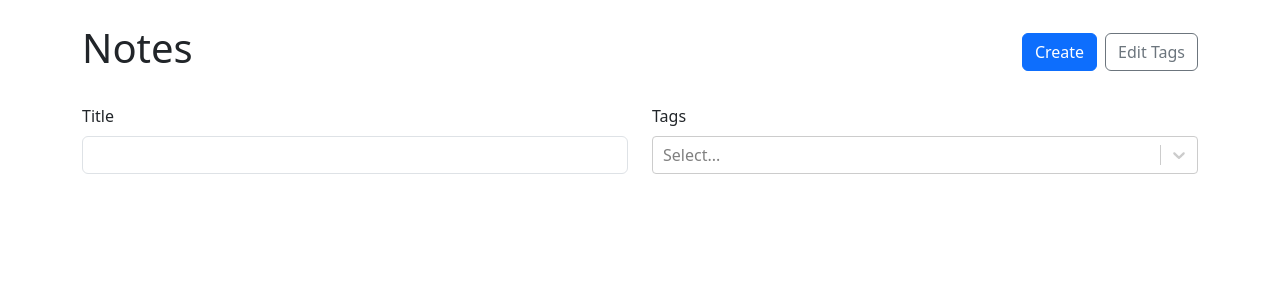
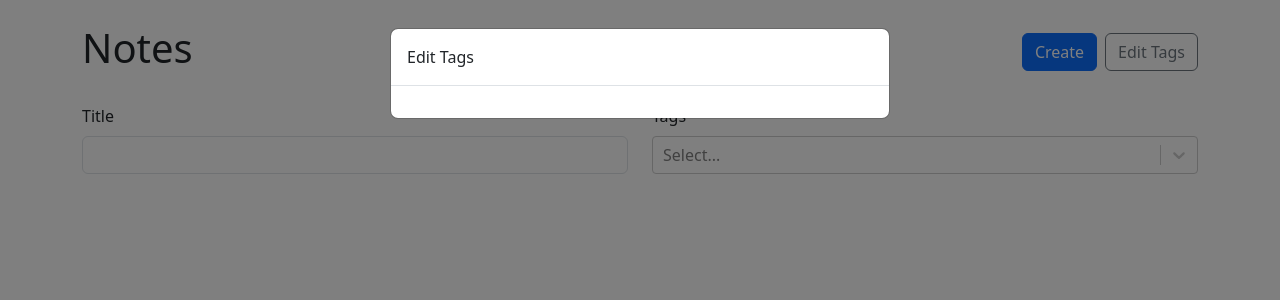
Before and after one commit to noomdalv/react_ts_adv_notes, a React (Vite) app: page / in a window 1280 px wide. Both pictures are taken after a click on the button "Edit Tags". Shown: the top 300 px of the page. Built offline with nearby package versions, Linux system fonts and the light colour scheme.

Commit message:
Refactor NoteList component to include Edit Tags functionality

```diff
--- a/src/App.tsx
+++ b/src/App.tsx
@@ -72,8 +72,27 @@
     });
   };
 
+  const onDeleteNote = (id: string) => {
+    setNotes((prevNotes) => prevNotes.filter((note) => note.id !== id));
+  };
+
   const addTag = (tag: Tag) => {
     setTags((prevTags) => [...prevTags, tag]);
+  };
+
+  const updateTag = (tag: Tag) => {
+    setTags((prevTags) => {
+      return prevTags.map((t) => {
+        if (t.id === tag.id) {
+          return tag;
+        }
+        return t;
+      });
+    });
+  };
+
+  const deleteTag = (id: string) => {
+    setTags((prevTags) => prevTags.filter((tag) => tag.id !== id));
   };
 
   return (
@@ -81,7 +100,14 @@
       <Routes>
         <Route
           path="/"
-          element={<NoteList availableTags={tags} notes={notesWithTags} />}
+          element={
+            <NoteList
+              availableTags={tags}
+              notes={notesWithTags}
+              onUpdateTag={updateTag}
+              onDeleteTag={deleteTag}
+            />
+          }
         />
         <Route
           path="/new"
@@ -94,7 +120,7 @@
           }
         />
         <Route path="/:id" element={<NoteLayout notes={notesWithTags} />}>
-          <Route index element={<Note />} />
+          <Route index element={<Note onDelete={onDeleteNote} />} />
           <Route
             path="edit"
             element={
--- a/src/Note.tsx
+++ b/src/Note.tsx
@@ -2,9 +2,15 @@
 import { useNote } from "./NoteLayout";
 import { Link } from "react-router-dom";
 import Markdown from "react-markdown";
+import { useNavigate } from "react-router-dom";
 
-export function Note() {
+type NoteProps = {
+  onDelete: (id: string) => void;
+};
+
+export function Note({ onDelete }: NoteProps) {
   const note = useNote();
+  const navigate = useNavigate();
   return (
     <>
       <Row className="align-items-center mb-4">
@@ -25,7 +31,15 @@
             <Link to={`/${note.id}/edit`}>
               <Button variant="primary">Edit</Button>
             </Link>
-            <Button variant="outline-danger">Delete</Button>
+            <Button
+              onClick={() => {
+                onDelete(note.id);
+                navigate("/");
+              }}
+              variant="outline-danger"
+            >
+              Delete
+            </Button>
             <Link to="/">
               <Button variant="outline-secondary">Back</Button>
             </Link>
--- a/src/NoteList.tsx
+++ b/src/NoteList.tsx
@@ -1,5 +1,5 @@
 import { useMemo, useState } from "react";
-import { Button, Col, Form, Row, Stack } from "react-bootstrap";
+import { Button, Col, Form, Modal, Row, Stack } from "react-bootstrap";
 import { Link } from "react-router-dom";
 import ReactSelect from "react-select";
 import { Note, Tag } from "./App";
@@ -8,11 +8,27 @@
 type NoteListProps = {
   availableTags: Tag[];
   notes: Note[];
+  onUpdateTag: (tag: Tag) => void;
+  onDeleteTag: (tagId: string) => void;
 };
 
-function NoteList({ availableTags, notes }: NoteListProps) {
+type EditTagsModalProps = {
+  availableTags: Tag[];
+  show: boolean;
+  handleClose: () => void;
+  onUpdateTag: (tag: Tag) => void;
+  onDeleteTag: (tagId: string) => void;
+};
+
+function NoteList({
+  availableTags,
+  notes,
+  onUpdateTag,
+  onDeleteTag,
+}: NoteListProps) {
   const [selectedTags, setSelectedTags] = useState<Tag[]>([]);
   const [title, setTitle] = useState<string>("");
+  const [showEditTagsModal, setShowEditTagsModal] = useState<boolean>(false);
 
   const filteredNotes = useMemo(() => {
     return notes.filter(
@@ -37,7 +53,12 @@
             <Link to="/new">
               <Button variant="primary">Create</Button>
             </Link>
-            <Button variant="outline-secondary">Edit Tags</Button>
+            <Button
+              onClick={() => setShowEditTagsModal(true)}
+              variant="outline-secondary"
+            >
+              Edit Tags
+            </Button>
           </Stack>
         </Col>
       </Row>
@@ -82,8 +103,56 @@
           </Col>
         ))}
       </Row>
+      <EditTagsModal
+        show={showEditTagsModal}
+        handleClose={() => setShowEditTagsModal(false)}
+        availableTags={availableTags}
+        onUpdateTag={onUpdateTag}
+        onDeleteTag={onDeleteTag}
+      />
     </>
   );
 }
 
 export default NoteList;
+
+function EditTagsModal({
+  availableTags,
+  show,
+  handleClose,
+  onUpdateTag,
+  onDeleteTag,
+}: EditTagsModalProps) {
+  return (
+    <Modal show={show} onHide={handleClose}>
+      <Modal.Header>Edit Tags</Modal.Header>
+      <Modal.Body>
+        <Form>
+          <Stack gap={2}>
+            {availableTags.map((tag) => (
+              <Row key={tag.id}>
+                <Col>
+                  <Form.Control
+                    type="text"
+                    value={tag.label}
+                    onChange={(e) =>
+                      onUpdateTag({ id: tag.id, label: e.target.value })
+                    }
+                  />
+                </Col>
+                <Col xs="auto">
+                  <Button
+                    variant="outline-danger"
+                    onClick={() => onDeleteTag(tag.id)}
+                  >
+                    &times;
+                  </Button>
+                </Col>
+              </Row>
+            ))}
+          </Stack>
+        </Form>
+      </Modal.Body>
+    </Modal>
+  );
+}
```
